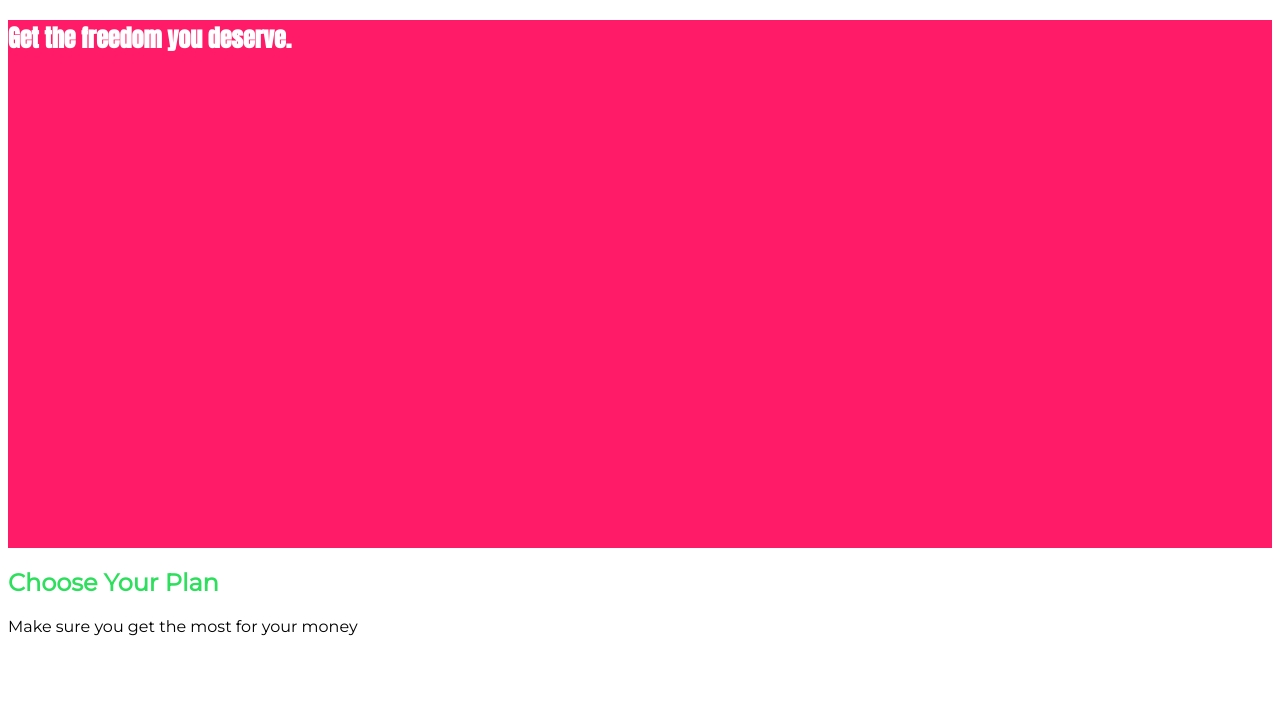
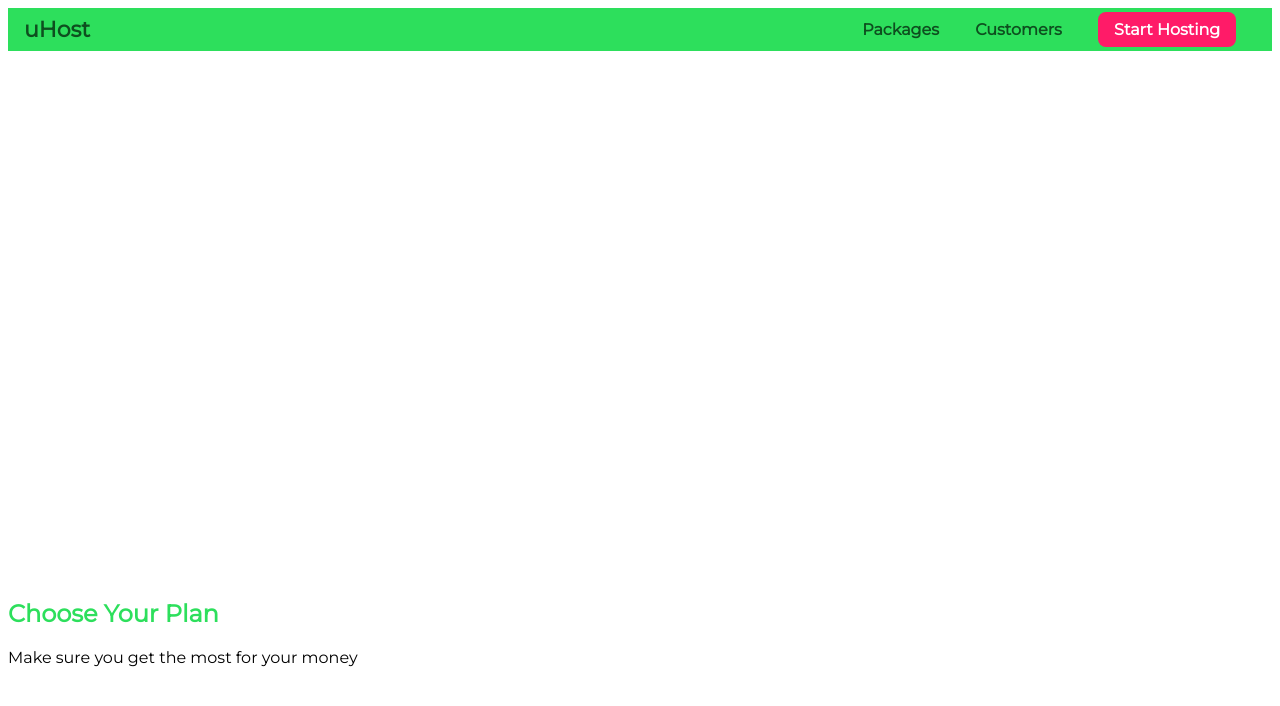
Before and after one commit to phongctnguyen/The-Complete-Guide-CSS3, a plain HTML site: page index.html in a window 1280 px wide. Drawn offline with Linux system fonts and the light colour scheme.

Commit message:
finish section 3

```diff
--- a/index.html
+++ b/index.html
@@ -16,6 +16,25 @@
 		/>
 	</head>
 	<body>
+		<header class="main-header">
+			<div>
+				<a href="index.html" class="main-header__brand">uHost</a>
+			</div>
+			<nav class="main-nav">
+				<ul class="main-nav__items">
+					<li class="main-nav__item">
+						<a href="packages/index.html">Packages</a>
+					</li>
+					<li class="main-nav__item">
+						<a href="customers/index.html">Customers</a>
+					</li>
+					<li class="main-nav__item main-nav__item--cta">
+						<a href="start-hosting/index.html">Start Hosting</a>
+					</li>
+				</ul>
+			</nav>
+		</header>
+
 		<main>
 			<section id="product-overview">
 				<h1>Get the freedom you deserve.</h1>
--- a/main.css
+++ b/main.css
@@ -1,11 +1,16 @@
+* {
+	box-sizing: border-box;
+}
+
 body {
 	font-family: 'Montserrat', sans-serif;
 }
 
 #product-overview {
-	background: #ff1b68;
+	background: url("");
 	width: 100%;
 	height: 528px;
+	padding: 10px;
 }
 
 .section-title {
@@ -16,3 +21,66 @@ body {
 	color: white;
 	font-family: 'Anton', sans-serif;
 }
+
+.main-header {
+	background-color: #2ddf5c;
+	width: 100%;
+	padding: 8px 16px;
+}
+
+.main-header > div {
+	display: inline-block;
+	vertical-align: middle;
+}
+
+.main-header__brand {
+	color: #0e4f1f;
+	text-decoration: none;
+	font-weight: bold;
+	font-size: 22px;
+}
+
+.main-nav {
+	display: inline-block;
+	text-align: right;
+	width: calc(100% - 74px);
+	vertical-align: middle;
+}
+
+.main-nav__item {
+	display: inline-block;
+	margin: 0 16px;
+}
+
+.main-nav__items {
+	margin: 0;
+	padding: 0;
+	list-style: none;
+}
+
+.main-nav__item a {
+	color: #0e4f1f;
+	text-decoration: none;
+	font-weight: bold;
+	padding: 3px 0;
+}
+
+.main-nav__item a:hover,
+.main-nav__item a:active {
+	color: white;
+	border-bottom: 5px solid white;
+}
+
+.main-nav__item--cta a {
+	color: white;
+	background-color: #ff1b68;
+	padding: 8px 16px;
+	border-radius: 8px;
+}
+
+.main-nav__item--cta a:hover,
+.main-nav__item--cta a:active {
+	color: #ff1b68;
+	background: white;
+	border: none;
+}
```
